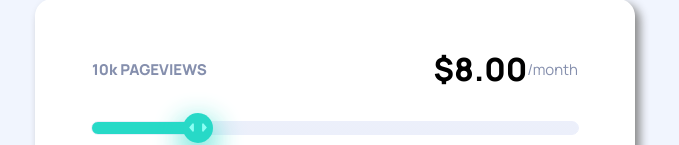
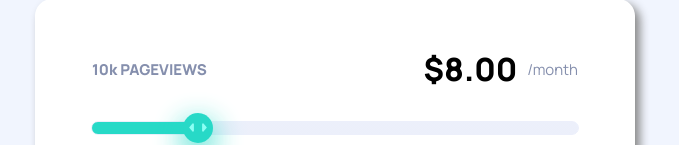
Before and after one commit to wwren/FM_Challenge_PriceSlider, a React (Create React App) app: page / in a window 1280 px wide. Shown: the part 233-378 px from the top of the page, without its empty margins (305-984 px from the left). Built offline with nearby package versions, Linux system fonts and the light colour scheme.

Commit message:
Updated slide price logic

```diff
--- a/src/Components/Slider.js
+++ b/src/Components/Slider.js
@@ -8,7 +8,7 @@ function Slider({ defaultPriceInput, setpriceInput }) {
   const slider = useRef();
 
   const handleInput = () => {
-    setpriceInput(slider.current.value);
+    setpriceInput(parseFloat(slider.current.value).toFixed(2));
     if (slider.current) {
       let percentage = `${Math.round(
         (slider.current.value / MAX_SLIDER_VALUE) * 100
--- a/src/Components/SliderCalculator.css
+++ b/src/Components/SliderCalculator.css
@@ -31,6 +31,11 @@
   align-items: center;
 }
 
+.price-slider__card__price--desktop span,
+.price-slider__card__price--mobile span {
+  margin-left: 10px;
+}
+
 .price-slider__card__price--mobile {
   display: none;
 }
--- a/src/Components/SliderCalculator.js
+++ b/src/Components/SliderCalculator.js
@@ -16,7 +16,9 @@ function SliderCalculator() {
     if (mounted) {
       console.log("priceInput", priceInput);
       let price = parseInt(priceInput);
-      if (price < 12) {
+      if (price < 8) {
+        setpageview("0");
+      } else if (price >= 8 && price < 12) {
         setpageview("10k");
       } else if (price >= 12 && price < 16) {
         setpageview("50k");
@@ -41,7 +43,7 @@ function SliderCalculator() {
           <span className="price-slider__card__price--bold">
             $
             {isYearBill
-              ? parseInt(priceInput) * (1 - DISCOUNT_PERCENTAGE)
+              ? (parseFloat(priceInput) * (1 - DISCOUNT_PERCENTAGE)).toFixed(2)
               : priceInput}
           </span>
           <span>/month</span>
@@ -52,7 +54,7 @@ function SliderCalculator() {
         <span className="price-slider__card__price--bold">
           $
           {isYearBill
-            ? parseInt(priceInput) * (1 - DISCOUNT_PERCENTAGE)
+            ? (parseFloat(priceInput) * (1 - DISCOUNT_PERCENTAGE)).toFixed(2)
             : priceInput}
         </span>
         <span>/month</span>
```
